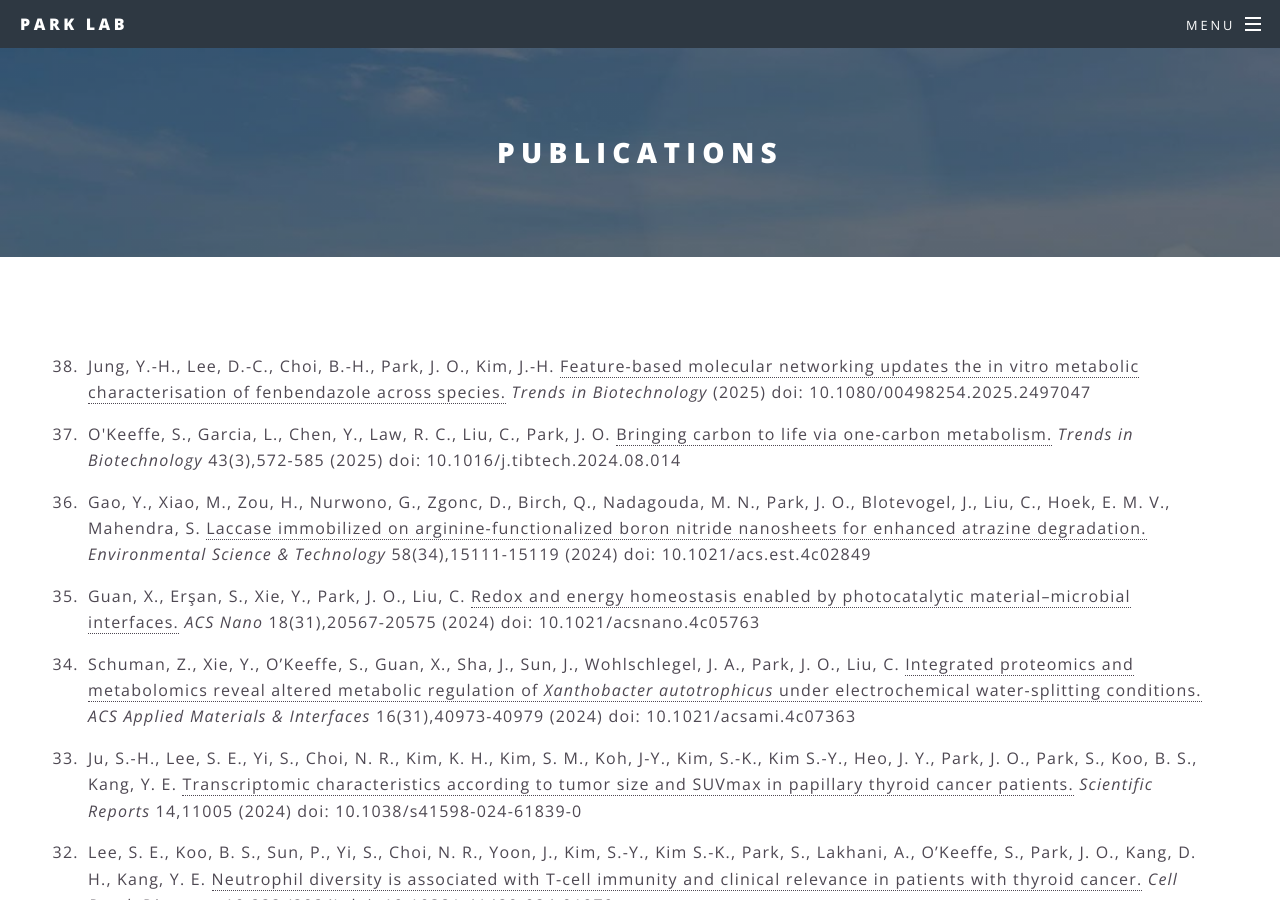
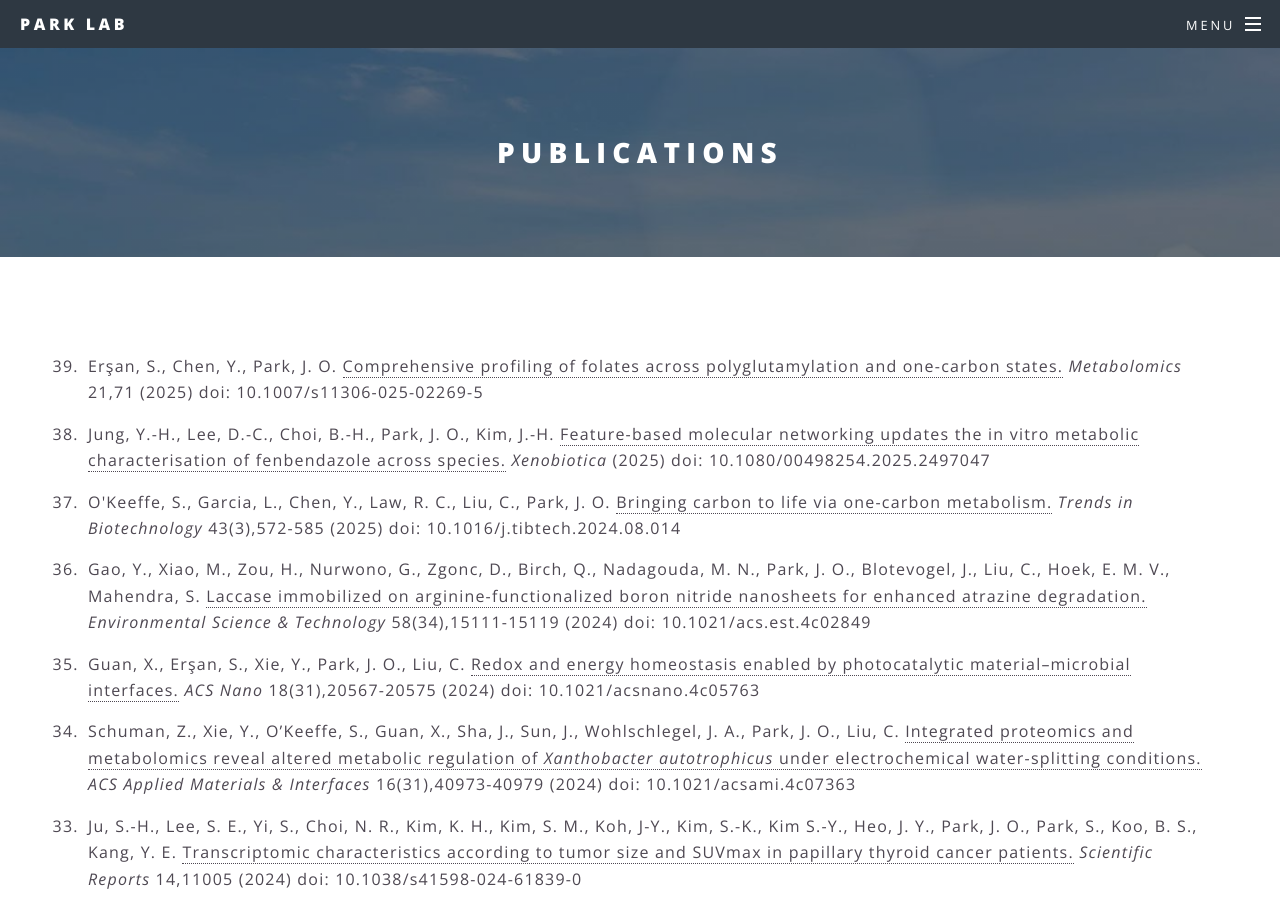
Before and after one commit to jopark/jopark.github.io, a Jekyll site: the page built from publications.html, in a window 1280 px wide and 900 px high. Built offline with Jekyll 4.4.1, drawn with Linux system fonts in a browser that asks for light colours.

Commit message:
Update publications.html

```diff
--- a/publications.html
+++ b/publications.html
@@ -4,7 +4,8 @@ title: Publications
 ---
 
 <ol reversed class="ul2">
-<li>Jung, Y.-H., Lee, D.-C., Choi, B.-H., Park, J. O., Kim, J.-H.  <a href="https://doi.org/10.1080/00498254.2025.2497047">Feature-based molecular networking updates the in vitro metabolic characterisation of fenbendazole across species.</a> <i>Trends in Biotechnology</i> (2025) doi: 10.1080/00498254.2025.2497047</li>
+<li>Erşan, S., Chen, Y., Park, J. O.  <a href="https://doi.org/10.1007/s11306-025-02269-5">Comprehensive profiling of folates across polyglutamylation and one-carbon states.</a> <i>Metabolomics</i> 21,71 (2025) doi: 10.1007/s11306-025-02269-5</li>
+<li>Jung, Y.-H., Lee, D.-C., Choi, B.-H., Park, J. O., Kim, J.-H.  <a href="https://doi.org/10.1080/00498254.2025.2497047">Feature-based molecular networking updates the in vitro metabolic characterisation of fenbendazole across species.</a> <i>Xenobiotica</i> (2025) doi: 10.1080/00498254.2025.2497047</li>
 <li>O'Keeffe, S., Garcia, L., Chen, Y., Law, R. C., Liu, C., Park, J. O.  <a href="https://doi.org/10.1016/j.tibtech.2024.08.014">Bringing carbon to life via one-carbon metabolism.</a> <i>Trends in Biotechnology</i> 43(3),572-585 (2025) doi: 10.1016/j.tibtech.2024.08.014</li>
 <li>Gao, Y., Xiao, M., Zou, H., Nurwono, G., Zgonc, D., Birch, Q., Nadagouda, M. N., Park, J. O., Blotevogel, J., Liu, C., Hoek, E. M. V., Mahendra, S.  <a href="https://doi.org/10.1021/acs.est.4c02849">Laccase immobilized on arginine-functionalized boron nitride nanosheets for enhanced atrazine degradation.</a> <i>Environmental Science & Technology</i> 58(34),15111-15119 (2024) doi: 10.1021/acs.est.4c02849</li>
 <li>Guan, X., Erşan, S., Xie, Y., Park, J. O., Liu, C.  <a href="https://doi.org/10.1021/acsnano.4c05763">Redox and energy homeostasis enabled by photocatalytic material–microbial interfaces.</a> <i>ACS Nano</i> 18(31),20567-20575 (2024) doi: 10.1021/acsnano.4c05763</li>
```
